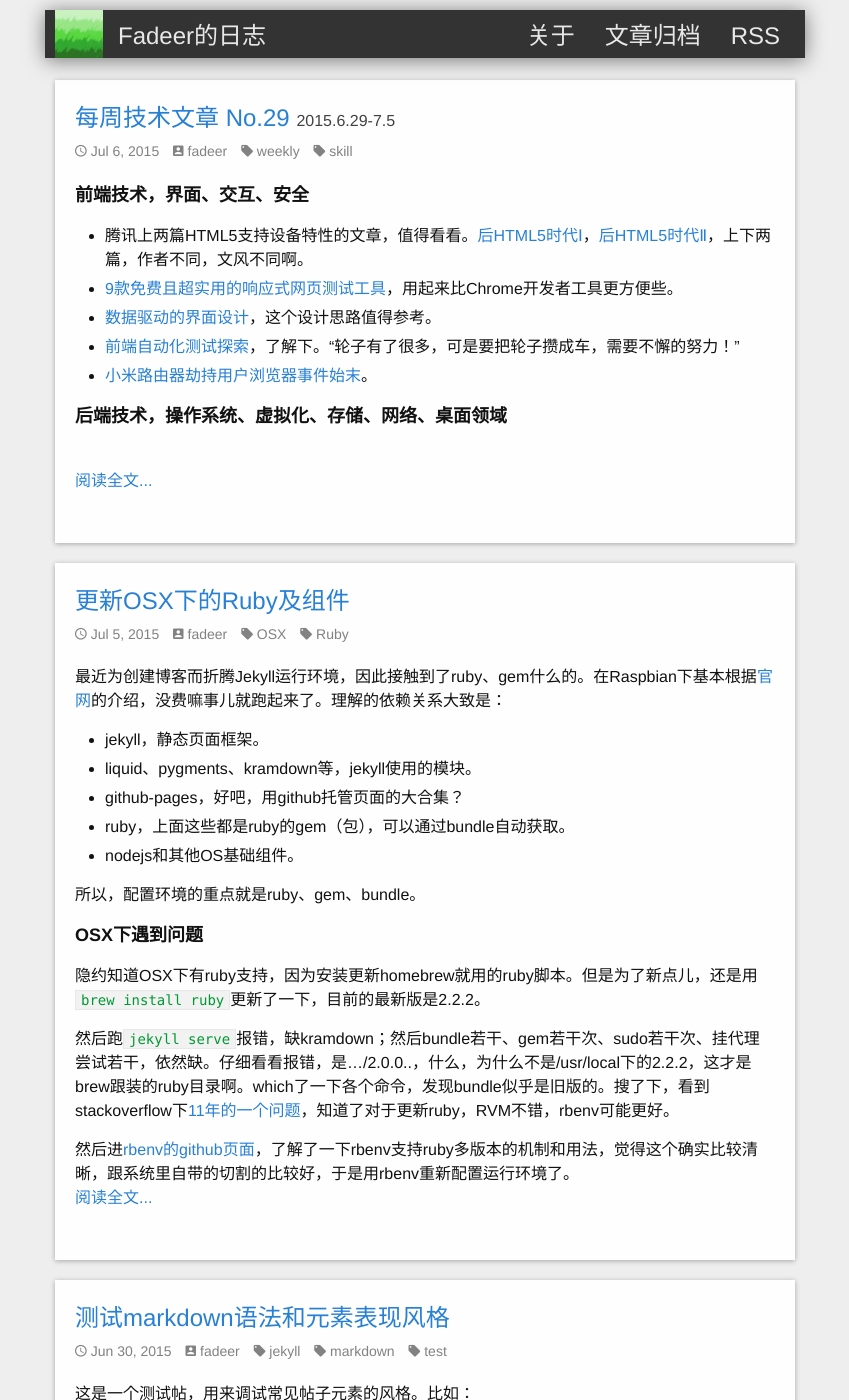
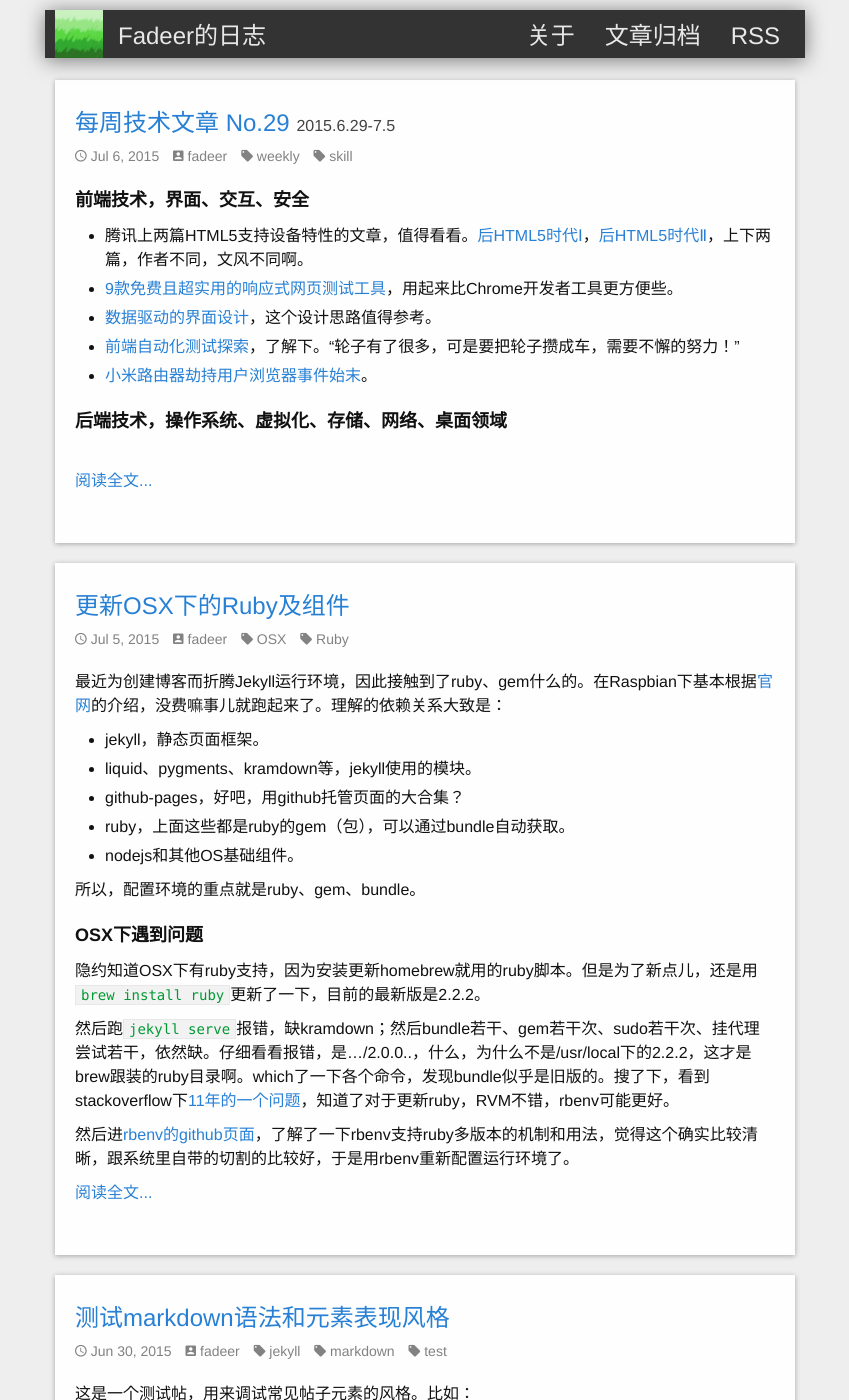
Before and after one commit to fadeer/fadeer.github.io, a Jekyll site: the page built from index.html, in a window 1280 px wide and 1400 px high. Shown: the whole window, without its empty margins (215-1064 px from the left). Built offline with Jekyll 4.4.1, drawn with Linux system fonts in a browser that asks for light colours.

Commit message:
update style

```diff
--- a/_sass/_base.scss
+++ b/_sass/_base.scss
@@ -28,12 +28,14 @@ body {
 /**
  * Set `margin-bottom` to maintain vertical rhythm
  */
-h1, h2, h3, h4, h5, h6,
+h1, h2, h3, h4, h5, h6 {
+    margin-top: $spacing-unit *2 /3;
+}
+
 p, blockquote, pre,
 ul, ol, dl, figure,
 %vertical-rhythm {
-    #margin-top: $spacing-unit / 2;
-    margin-bottom: $spacing-unit / 2;
+    margin-top: $spacing-unit / 3;
 }
 
 /*
@@ -81,6 +83,7 @@ img {
     width: -webkit-calc(100% + (#{$spacing-lr} *3));
     width:         calc(100% + (#{$spacing-lr} *3));
     margin-left: -($spacing-lr *3 /2);
+    background-color: #555;
     box-shadow: 0 1px 5px rgba(0, 0, 0, 0.3);
 }
 
@@ -167,7 +170,7 @@ pre,
 code {
     font-size: $small-font-size;
     font-family: $font-mono;
-    margin-bottom: $spacing-unit;
+    //margin-bottom: $spacing-unit;
 
     padding: 1px 5px;
     color: #009933;
--- a/_sass/_layout.scss
+++ b/_sass/_layout.scss
@@ -196,6 +196,7 @@
 .post-meta {
     font-size: $small-font-size;
     color: $grey-color;
+    margin-top: 5px;
 
     @include media-query($on-laptop) {
         font-size: $small-font-size * 1.125;
@@ -240,14 +241,14 @@
  * Posts
  */
 .post-header {
-    margin-bottom: $spacing-unit*2/3;
+    margin-bottom: $spacing-unit / 3;
 }
 
 .post-title {
     font-size: $title-font-size;
     //letter-spacing: -1px;
     //line-height: 1;
-    margin-bottom: 5px;
+    margin-top: 5px;
 
     @include media-query($on-laptop) {
         font-size: $title-font-size * 1.125;
@@ -258,6 +259,7 @@
 }
 
 .post-content {
+    margin-top: $spacing-unit *2 /3;
     margin-bottom: $spacing-unit;
 
 	@include media-query($on-laptop) {
--- a/index.html
+++ b/index.html
@@ -27,7 +27,7 @@ layout: default
            {{ post.content | split:'<!--preview-end-->' | first }}
 	   {% if post.content contains '<!--preview-end-->' %}
 	      <br>
-	      <a href="{{ post.url }}">阅读全文...</a>
+	      <p><a href="{{ post.url }}">阅读全文...</a></p>
 	   {% endif %}
 	  </article>
     </div>
```
